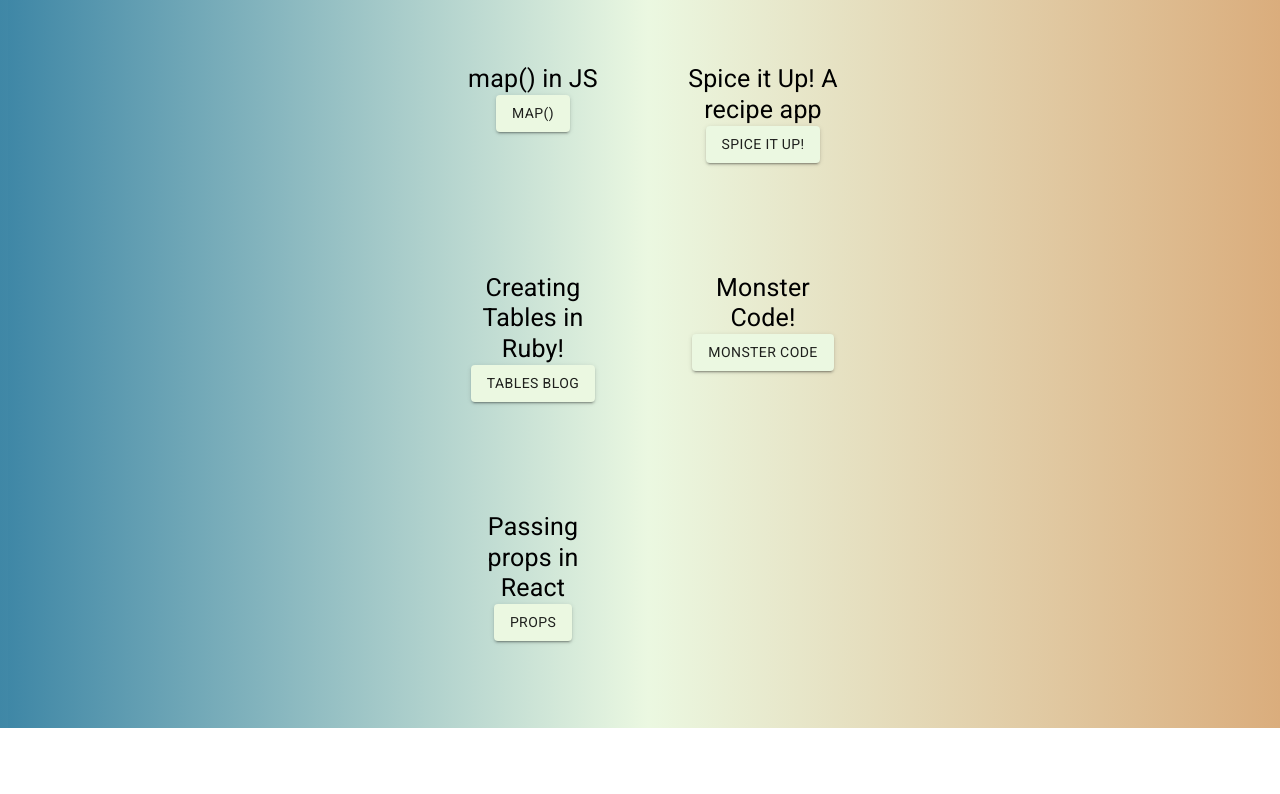
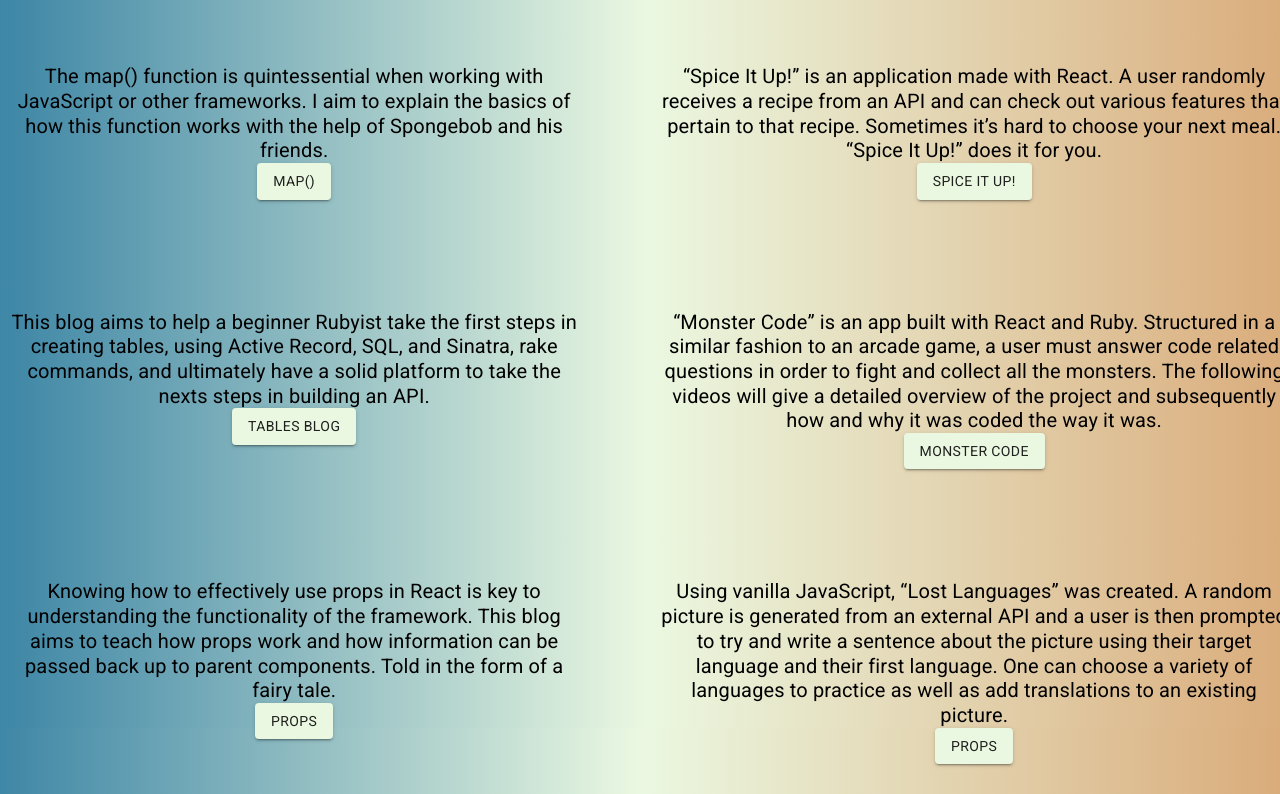
Before and after one commit to wgotterer/react-website, a React app: page /work in a window 1280 px wide. Shown: the part 222-1016 px from the top of the page. Before the commit the page ends 950 px from the top, so only its background shows below. Built offline with nearby package versions, Linux system fonts and the light colour scheme.

Commit message:
work update

```diff
--- a/src/components/Work.js
+++ b/src/components/Work.js
@@ -29,6 +29,9 @@
     function handleProps(){
         window.open('https://dev.to/wgotterer/passing-props-and-the-power-of-the-callback-in-react-a-bedtime-story-3okl')
     }
+    function handleLang(){
+        window.open('https://lost-language-app.netlify.app/')
+    }
 
     // function handleBlog(){
     //     window.open('https://dev.to/wgotterer')
@@ -37,7 +40,7 @@
     const theme = createTheme({
         typography: {
             h4: {
-                fontSize: 25,
+                fontSize: 20,
                 marginBottom: 30,
             },
             h2: {
@@ -70,13 +73,13 @@
      {/* <div className="grid_container"> */}
         <ThemeProvider theme={theme}>
         <Typography className="grid_item" variant="h4">
-        map() in JS
+        The map() function is quintessential when working with JavaScript or other frameworks. I aim to explain the basics of how this function works with the help of Spongebob and his friends.
            <br /> <Button onClick={handleMap}  target="_blank" variant="contained" color="primary">
         map()
         </Button>
         </Typography>
         <Typography className="grid_item" variant="h4">
-        Spice it Up! A recipe app
+        “Spice It Up!” is an application made with React. A user randomly receives a recipe from an API and can check out various features that pertain to that recipe. Sometimes it’s hard to choose your next meal. “Spice It Up!” does it for you.
            <br /> <Button onClick={handleSpice}  target="_blank" variant="contained" color="primary">
         Spice it Up!
         </Button>
@@ -86,13 +89,13 @@
      {/* <div className="grid_container"> */}
         <ThemeProvider theme={theme}>
         <Typography className="grid_item" variant="h4">
-        Creating Tables in Ruby!
+        This blog aims to help a beginner Rubyist take the first steps in creating tables, using Active Record, SQL, and Sinatra, rake commands, and ultimately have a solid platform to take the nexts steps in building an API.
             <br /> <Button onClick={handleTable}  target="_blank" variant="contained" color="primary">
         Tables Blog
         </Button>
         </Typography>
         <Typography className="grid_item" variant="h4">
-        Monster Code!
+        “Monster Code” is an app built with React and Ruby. Structured in a similar fashion to an arcade game,  a user must answer code related questions in order to fight and collect all the monsters. The following videos will give a detailed overview of the project and subsequently how and why it was coded the way it was.
            <br /> <Button onClick={handleMonster}  target="_blank" variant="contained" color="primary">
         Monster Code
         </Button>
@@ -102,12 +105,20 @@
      {/* <div className="grid_container"> */}
         <ThemeProvider theme={theme}>
         <Typography className="grid_item" variant="h4">
-        Passing props in React
+        Knowing how to effectively use props in React is key to understanding the functionality of the framework. This blog aims to teach how props work and how information can be passed back up to parent components. Told in the form of a fairy tale.
            <br /> <Button onClick={handleProps}  target="_blank" variant="contained" color="primary">
         props
         </Button>
         </Typography>
         </ThemeProvider>
+        <ThemeProvider theme={theme}>
+        <Typography className="grid_item" variant="h4">
+        Using vanilla JavaScript, “Lost Languages” was created. A random picture is generated from an external API and a user is then prompted to try and write a sentence about the picture using their target language and their first language. One can choose a variety of languages to practice as well as add translations to an existing picture.           <br /> <Button onClick={handleLang}  target="_blank" variant="contained" color="primary">
+        props
+        </Button>
+        </Typography>
+        </ThemeProvider>
+
      {/* </div> */}
      </div>
      </div>
--- a/src/index.css
+++ b/src/index.css
@@ -59,7 +59,7 @@
 
 .grid_container{
   display: grid;
-  grid-template-columns: 150px 150px;
+  grid-template-columns: auto auto;
   grid-template-rows: auto auto;
   grid-gap: 80px;
   justify-content: center;
```
Also changed, not shown: src/components/About.js (+2 -5 lines).
